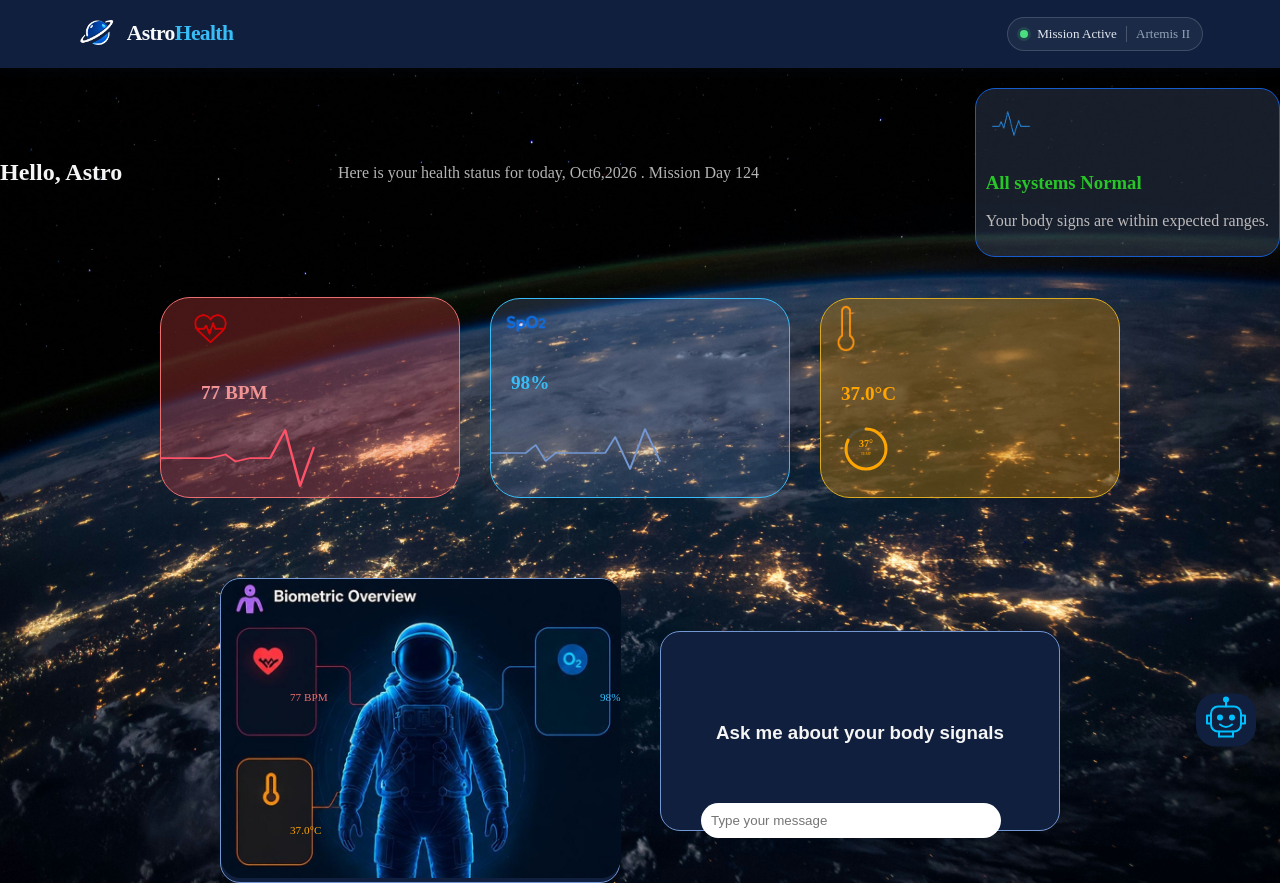
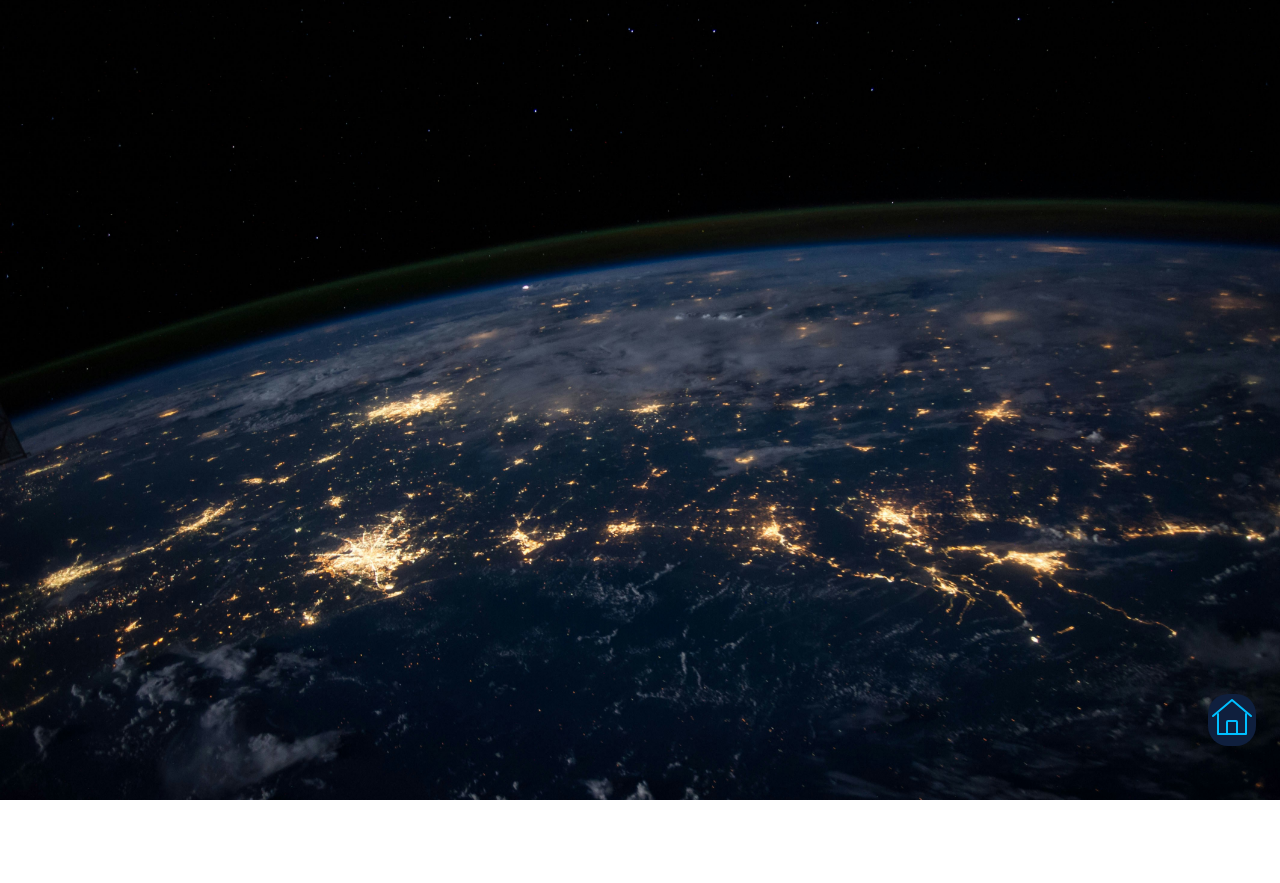
Before and after one commit to MOStudio2004/Nasa-Space-Apps-Challenge, a React (Vite) app: page /BOT in a window 1280 px wide. After the commit the page ends 800 px from the top, so only its background shows below. Built offline with nearby package versions, Linux system fonts and the light colour scheme.

Commit message:
add Route

```diff
--- a/package.json
+++ b/package.json
@@ -11,7 +11,8 @@
   },
   "dependencies": {
     "react": "^19.2.8",
-    "react-dom": "^19.2.8"
+    "react-dom": "^19.2.8",
+    "react-router": "^8.5.0"
   },
   "devDependencies": {
     "@eslint/js": "^10.0.1",
--- a/src/App.jsx
+++ b/src/App.jsx
@@ -1,11 +1,17 @@
-import Home from "./Component/Home/home.jsx"
 
+import Home from "./Component/Home/home.jsx";
+import BOT from "./Component/BOT/BOT.jsx";
+import { BrowserRouter, Routes, Route } from "react-router";
 
-function App () {
-  return(
-  <Home />
-  )
+function App() {
+  return (
+    <BrowserRouter>
+      <Routes>
+        <Route path="/" element={<Home />} />
+        <Route path="/BOT" element={<BOT />} />
+      </Routes>
+    </BrowserRouter>
+  );
 }
 
-
-export default App
+export default App;
--- /dev/null
+++ b/src/Component/BOT/BOT.CSS
@@ -0,0 +1,3 @@
+.test{
+    color: white;
+}
--- /dev/null
+++ b/src/Component/BOT/BOT.jsx
@@ -0,0 +1,29 @@
+
+import "./BOT.css";
+import { Link } from "react-router";
+function BOT() {
+  return (
+
+<Link to="/" className="chat-btn">
+  <svg
+    xmlns="http://www.w3.org/2000/svg"
+    width="48"
+    height="48"
+    viewBox="0 0 48 48"
+    fill="none"
+    stroke="#00BFFF"
+    strokeWidth="2"
+    strokeLinecap="round"
+    strokeLinejoin="round"
+  >
+    <path d="M5 22L24 6L43 22" />
+    <path d="M10 20V40H38V20" />
+    <rect x="19" y="27" width="10" height="13" rx="1" />
+  </svg>
+</Link>
+
+
+  );
+}
+
+export default BOT;
--- a/src/Component/Home/home.jsx
+++ b/src/Component/Home/home.jsx
@@ -7,6 +7,7 @@ import { useState, useEffect } from "react";
 import temp from "../../assets/temp.png";
 import spo from "../../assets/spo.png";
 import astro from "../../assets/astro.jpg";
+import { Link } from "react-router";
 function Home() {
   const [bPm, setBPm] = useState(mockData.heartRate);
 
@@ -150,7 +151,7 @@ function Home() {
         </div>
       </section>
       <div className="chat-btn-container">
-      <button className="chat-btn">
+      <Link to="/BOT" className="chat-btn">
         <svg
           xmlns="http://www.w3.org/2000/svg"
           width="48"
@@ -179,7 +180,7 @@ function Home() {
           <path d="M31 37V42" />
           <path d="M17 42H31" />
         </svg>
-      </button>
+      </Link>
       </div>
     </>
   );
```
Also changed, not shown: 1 other file (tests, documents, lock files or other folders).
